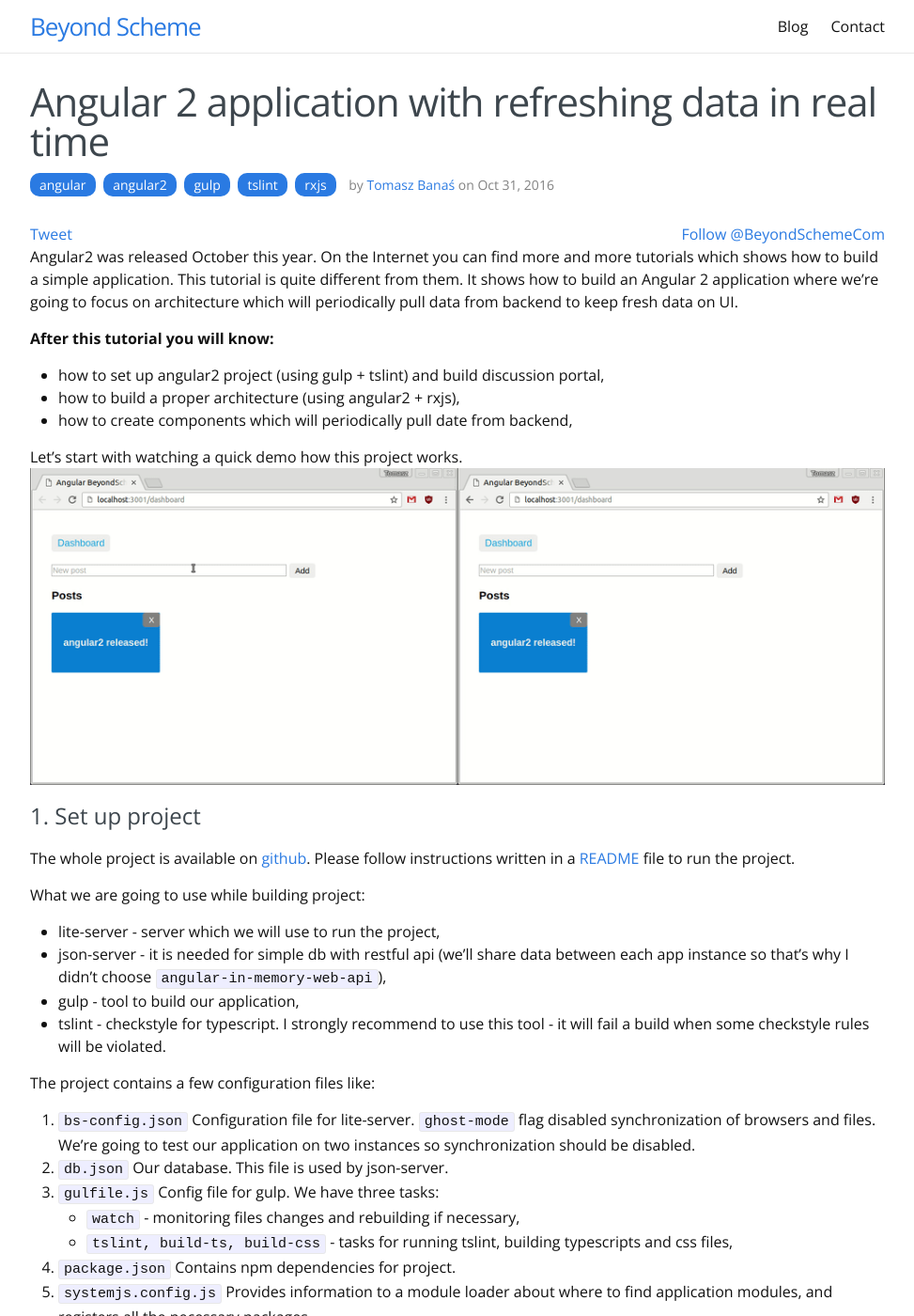
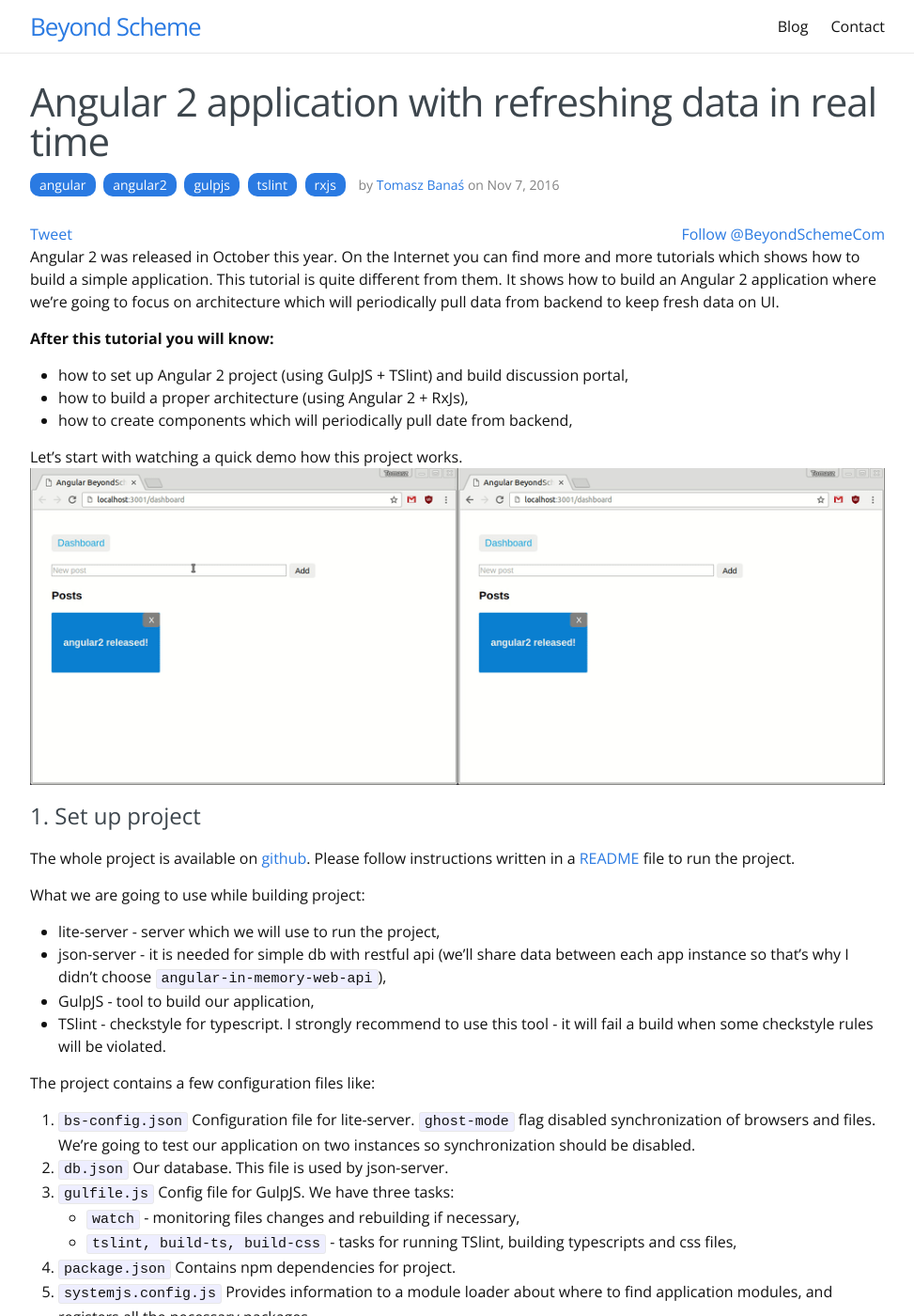
Before and after one commit to BeyondScheme/BeyondScheme.github.io, a Jekyll site: the page built from _posts/2016-11-07-angular2-discussion-portal.md, in a window 1280 px wide and 1400 px high. Shown: the whole window at 94% size, without its empty margins (153-1126 px from the left). Built offline with Jekyll 4.4.1, drawn with Linux system fonts in a browser that asks for light colours; nearby versions of some CDN libraries; comment, search, counter and statistics services are not loaded; some of the changed text lies outside the part shown.

Commit message:
pr comments changes

```diff
--- a/_posts/2016-10-31-angular2-discussion-portal.md
+++ b/_posts/2016-11-07-angular2-discussion-portal.md
@@ -1,17 +1,17 @@
 ---
 layout: post
 title:  "Angular 2 application with refreshing data in real time"
-date:   2016-10-31 08:00:00 +0200
+date:   2016-11-07 08:00:00 +0200
 author: "Tomasz Banaś"
-tags: angular angular2 gulp tslint rxjs
+tags: angular angular2 gulpjs tslint rxjs
 ---
 
-Angular2 was released October this year. On the Internet you can find more and more tutorials which shows how to build a simple application. This tutorial is quite different from them. It shows how to build an Angular 2 application where we're going to focus on architecture which will periodically pull data from backend to keep fresh data on UI.
+Angular 2 was released in October this year. On the Internet you can find more and more tutorials which shows how to build a simple application. This tutorial is quite different from them. It shows how to build an Angular 2 application where we're going to focus on architecture which will periodically pull data from backend to keep fresh data on UI.
 
 __After this tutorial you will know:__
 
-* how to set up angular2 project (using gulp + tslint) and build discussion portal,
-* how to build a proper architecture (using angular2 + rxjs),
+* how to set up Angular 2 project (using GulpJS + TSlint) and build discussion portal,
+* how to build a proper architecture (using Angular 2 + RxJs),
 * how to create components which will periodically pull date from backend,
 
 Let's start with watching a quick demo how this project works.
@@ -25,20 +25,20 @@
 
 * lite-server - server which we will use to run the project,
 * json-server - it is needed for simple db with restful api (we'll share data between each app instance so that's why I didn't choose `angular-in-memory-web-api`),
-* gulp - tool to build our application,
-* tslint - checkstyle for typescript. I strongly recommend to use this tool - it will fail a build when some checkstyle rules will be violated.
+* GulpJS - tool to build our application,
+* TSlint - checkstyle for typescript. I strongly recommend to use this tool - it will fail a build when some checkstyle rules will be violated.
 
 The project contains a few configuration files like:
 
 1. `bs-config.json` Configuration file for lite-server. `ghost-mode` flag disabled synchronization of browsers and files. We're going to test our application on two instances so synchronization should be disabled.
 2. `db.json` Our database. This file is used by json-server.
-3. `gulfile.js` Config file for gulp. We have three tasks:
+3. `gulfile.js` Config file for GulpJS. We have three tasks:
     * `watch` - monitoring files changes and rebuilding if necessary,
-    * `tslint, build-ts, build-css` - tasks for running tslint, building typescripts and css files,
+    * `tslint, build-ts, build-css` - tasks for running TSlint, building typescripts and css files,
 4. `package.json` Contains npm dependencies for project.
 5. `systemjs.config.js` Provides information to a module loader about where to find application modules, and registers all the necessary packages.
-6. `tsconfig.json`Defines how the TypeScript compiler generates JavaScript from the project's files.
-7. `tslint.json` Contains checkstyle rules for tslint.
+6. `tsconfig.json` Defines how the TypeScript compiler generates JavaScript from the project's files.
+7. `tslint.json` Contains checkstyle rules for TSlint.
 8. `typings\globals\es6-shim\index.d.ts` Typings needed by typescript.
 
 # 2. Architecture
@@ -125,14 +125,14 @@
 {% endhighlight %}
 
 ### 3. Directories structure
-While writing first application in angular2 I was wondering what is the best practise for files structure in the repository. During working with angular2 I worked out structure which is simple and easy to maintain while adding new functionalities.
+While writing first application in Angular 2 I was wondering what is the best practise for files structure in the repository. During working with Angular 2 I worked out structure which is simple and easy to maintain while adding new functionalities.
 
 <img src="/images/blog/posts/angular2-discussion-portal/packages_structure.png"/>
 
 I have three main directories:
 
 * html - to keep all html files, divided by pages and components. When the new component on dashboard is created new file is added to `html\dashboard`.
-* scss - all scss files. Lack of division by components, because basically each page has one scss file.
+* scss - all scss files. Divided only by pages. Main file [_app.scss_](https://github.com/BeyondScheme/angular2-discussion-portal/blob/master/src/scss/app.scss) imports all others scss files.
 * ts - typescripts files, divided by pages and type of classes (components/services/models). I also have `shared` directory which contains all code shared between different pages.
 
 
```
Also changed, not shown: other parts of _posts/2016-11-07-angular2-discussion-portal.md (+4 -4 lines), images/blog/posts/angular2-discussion-portal/packages_structure.png.
